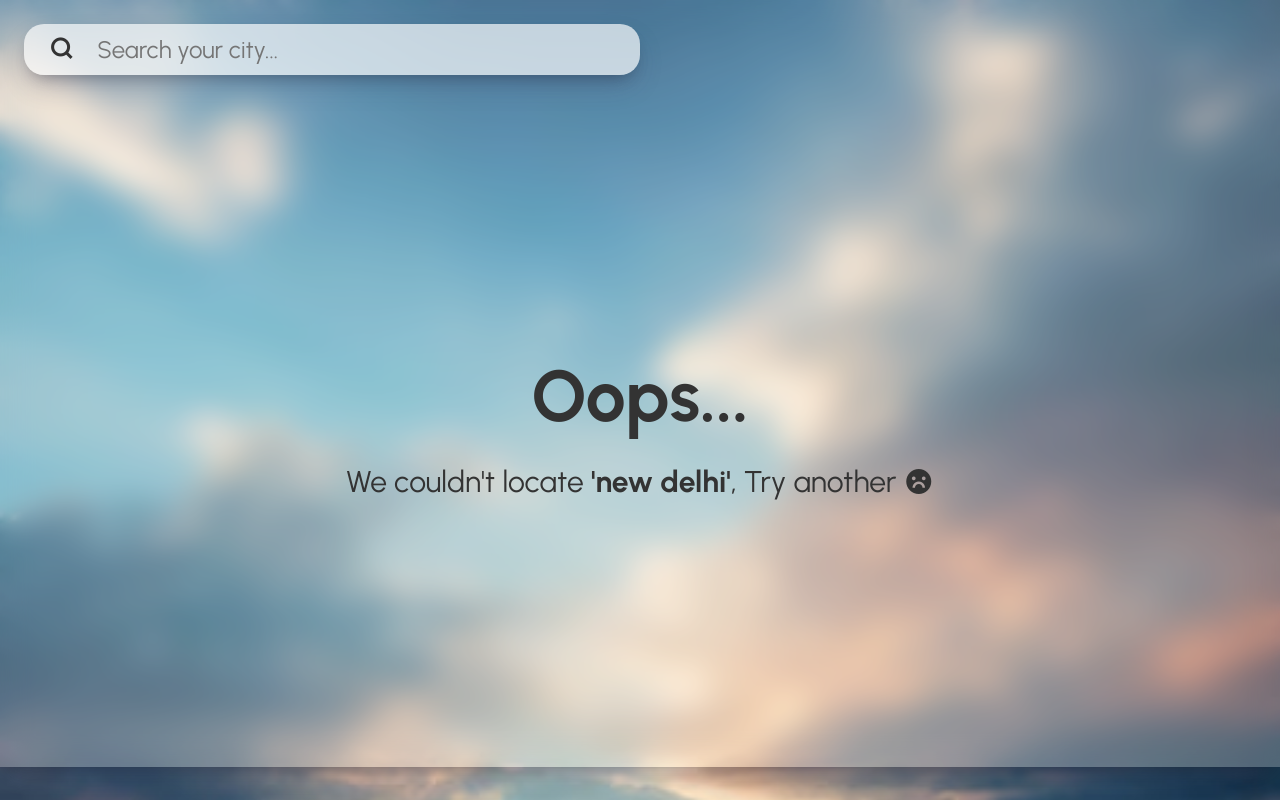
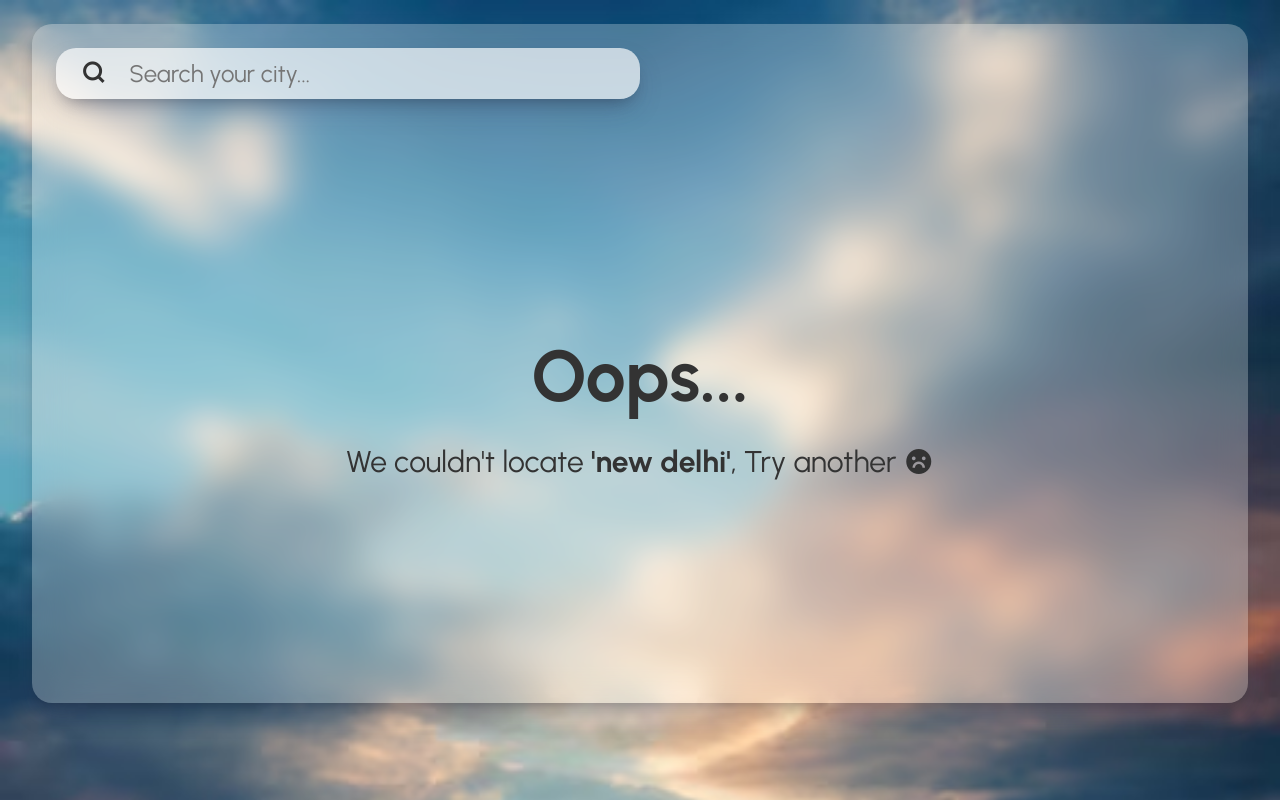
Before and after one commit to vishalpsj/Weather, a plain HTML site: page index.html in a window 1280 px wide. Drawn offline with nearby package versions, Linux system fonts and the light colour scheme; no server answers.

Commit message:
style.css and responsive.css updated, providing more better responsiveness

```diff
--- a/responsive.css
+++ b/responsive.css
@@ -10,6 +10,21 @@
     html{
         font-size: 68.75%;
     }
+    .container{
+        width: 95%;
+        margin: 2rem 0;
+        border-radius: 20px;
+        -webkit-border-radius: 20px;
+        -moz-border-radius: 20px;
+        -ms-border-radius: 20px;
+        -o-border-radius: 20px;
+    }
+    .errorMsgbox{
+        height: 68vh;
+    }
+    .inputs{
+        width: 50%;
+    }
     .extra{
         width: 48%;
     }
@@ -18,21 +33,9 @@
     html{
         font-size: 75%;
     }
-    .extra{
-        width: 48%;
-    }
-    .inputs{
-        width: 50%;
-    }
 }
 @media screen and (min-width:1440px) {
     html{
         font-size: 81.25%;
     }
-    .extra{
-        width: 48%;
-    }
-    .inputs{
-        width: 50%;
-    }
 }
--- a/style.css
+++ b/style.css
@@ -17,6 +17,7 @@ sup{
 
 body{
     width: 100vw;
+    /* height: 100vh; */
     background-image: url(./asset/img/mobile_screen.webp);
     background-repeat: no-repeat;
     background-size: cover;
@@ -29,7 +30,7 @@ body{
 
 .container{
     width: 100%;
-    height: 100%;
+    height:100%;
     background-color: rgba(255, 255, 255, 0.259);
     backdrop-filter: blur(15px);
     padding: 2rem;
@@ -79,7 +80,7 @@ input{
 
 /* error showing only appears when invalid city name entered */
 .errorMsgbox{
-    height: calc(100vh - 21vh);
+    height: 80vh;
     width: 90vw;
     display: flex;
     flex-direction: column;
@@ -100,7 +101,7 @@ input{
 /* main weather reports  */
 
 .weather_report{
-    padding: 2rem 5rem;
+    padding: 2rem 4rem;
     display: flex;
     flex-direction: column;
     align-items: center;
```
